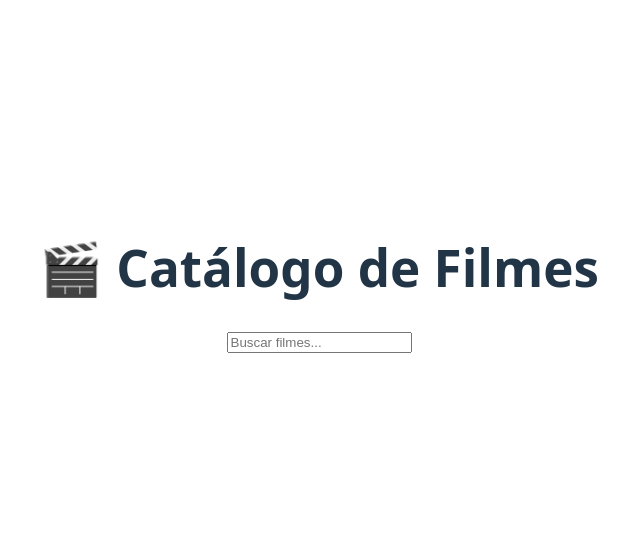
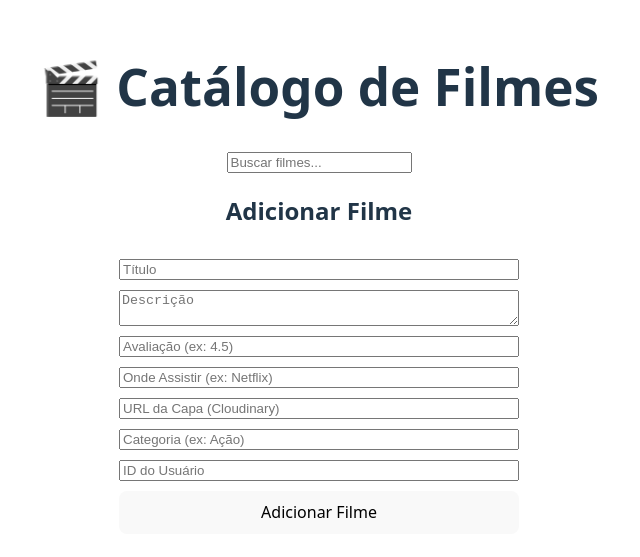
Before and after one commit to Catalogo-de-Filmes/Catalogo-Filmes, a React (Vite) app in the folder front-end/: page /adicionar-filme in a window 1280 px wide. Shown: the part 121-678 px from the top of the page, without its empty margins (321-961 px from the left). Built offline with nearby package versions, Linux system fonts and the light colour scheme.

Commit message:
Salvando alterações antes de mudar para front-end

```diff
--- a/front-end/src/App.jsx
+++ b/front-end/src/App.jsx
@@ -1,13 +1,21 @@
 import './App.css'
-import PesquisaFilmes from "./Components/PesquisarFilmes.jsx";
+import { BrowserRouter, Routes, Route } from "react-router-dom";
+import PesquisarFilmes from "./Components/PesquisarFilmes";
+import AdicionarFilme from "./Components/AdicionarFilme";
 
 function App() {
   return (
-    <div className="min-h-screen bg-gray-50">
-      <h1 className="text-3xl font-bold text-center pt-6">🎬 Catálogo de Filmes</h1>
-      <PesquisaFilmes />
-    </div>
+    <BrowserRouter>
+      <div className="min-h-screen bg-gray-50">
+        <h1 className="text-3xl font-bold text-center pt-6">🎬 Catálogo de Filmes</h1>
+        <PesquisarFilmes />
+        <Routes>
+          <Route path="/adicionar-filme" element={<AdicionarFilme />} />
+          {/* outras rotas se existirem */}
+        </Routes>
+      </div>
+    </BrowserRouter>
   );
 }
 
-export default App
+export default App;
--- a/front-end/src/Components/AdicionarFilme/index.jsx
+++ b/front-end/src/Components/AdicionarFilme/index.jsx
@@ -0,0 +1,51 @@
+import { useState } from "react";
+import axios from "axios";
+
+function AdicionarFilme() {
+  const [filme, setFilme] = useState({
+    nome: "",
+    descricao: "",
+    avaliacao: "",
+    ondeAssistir: "",
+    capaUrl: "",
+    categoria: "",
+    usuarioId: ""
+  });
+
+  const handleChange = (e) => {
+    setFilme({ ...filme, [e.target.name]: e.target.value });
+  };
+
+  const handleSubmit = async (e) => {
+    e.preventDefault();
+
+    try {
+      await axios.post("http://localhost:3000/filmes", {
+        ...filme,
+        avaliacao: parseFloat(filme.avaliacao),
+        usuarioId: parseInt(filme.usuarioId)
+      });
+
+      alert("Filme adicionado com sucesso!");
+    } catch (err) {
+      console.error(err);
+      alert("Erro ao adicionar filme.");
+    }
+  };
+
+  return (
+    <form onSubmit={handleSubmit} style={{ maxWidth: "400px", margin: "auto", display: "flex", flexDirection: "column", gap: "10px" }}>
+      <h2>Adicionar Filme</h2>
+      <input name="nome" placeholder="Título" onChange={handleChange} required />
+      <textarea name="descricao" placeholder="Descrição" onChange={handleChange} required />
+      <input name="avaliacao" type="number" step="0.1" placeholder="Avaliação (ex: 4.5)" onChange={handleChange} />
+      <input name="ondeAssistir" placeholder="Onde Assistir (ex: Netflix)" onChange={handleChange} />
+      <input name="capaUrl" placeholder="URL da Capa (Cloudinary)" onChange={handleChange} required />
+      <input name="categoria" placeholder="Categoria (ex: Ação)" onChange={handleChange} />
+      <input name="usuarioId" placeholder="ID do Usuário" onChange={handleChange} required />
+      <button type="submit">Adicionar Filme</button>
+    </form>
+  );
+}
+
+export default AdicionarFilme;
```
Also changed, not shown: 2 other files (tests, documents, lock files or other folders).
